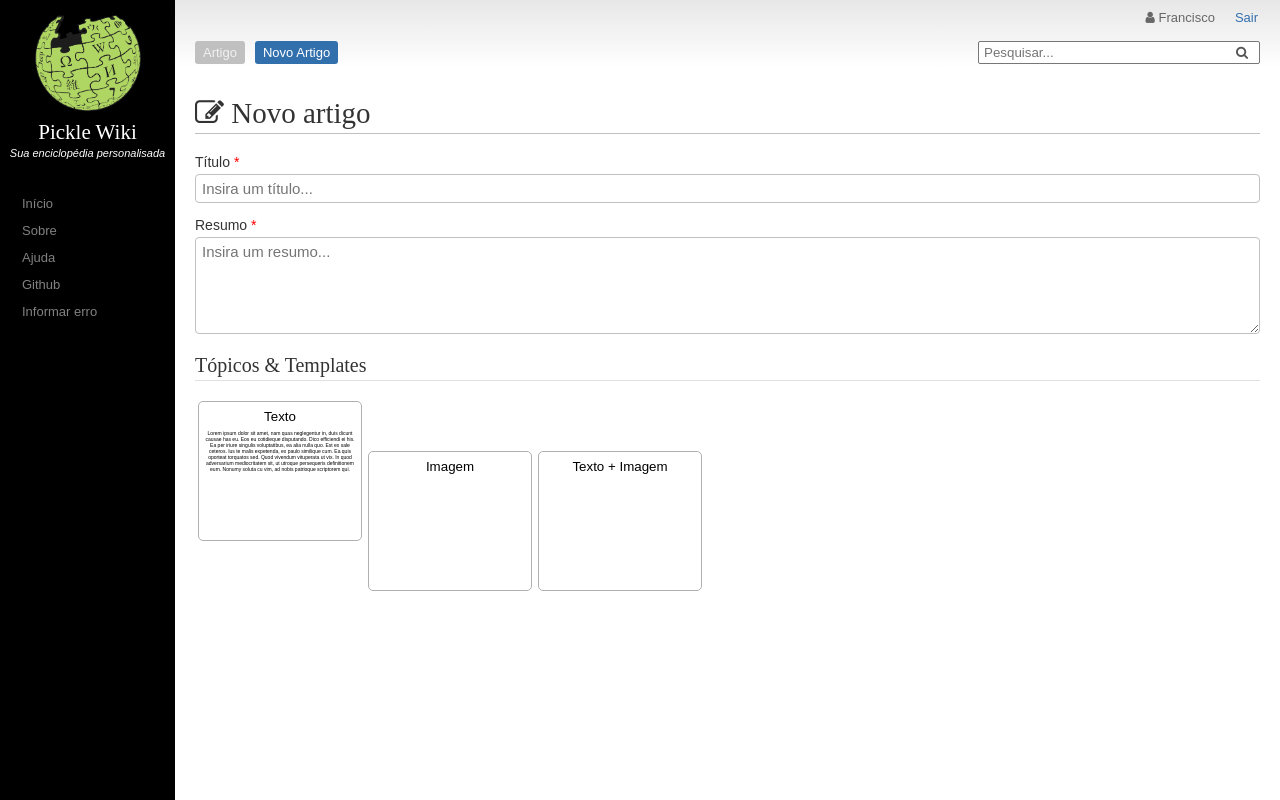
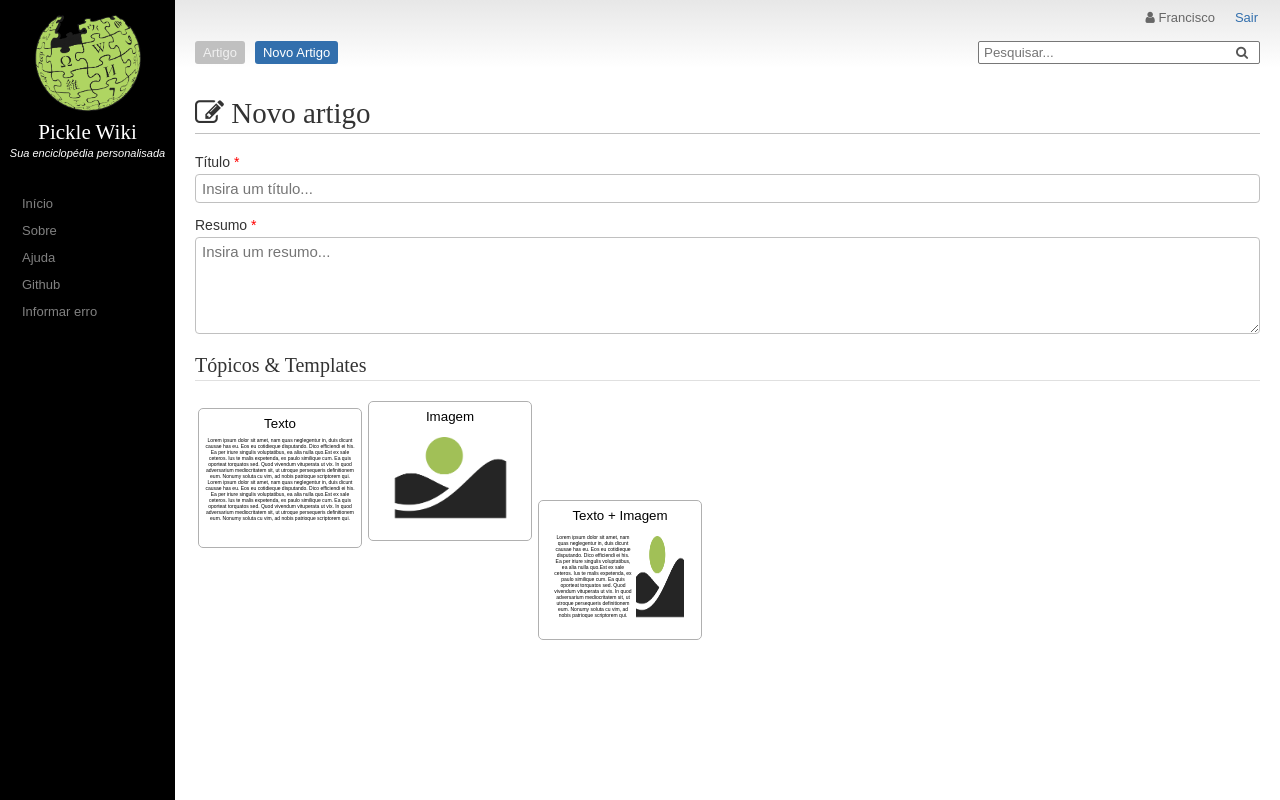
Before and after one commit to SamirSales/pickle-wiki-backend-springboot, a React (Create React App) app: page / in a window 1280 px wide. Built offline with nearby package versions, Linux system fonts and the light colour scheme.

Commit message:
TemplateButton

```diff
--- a/src/components/TemplateButton/TemplateButton.css
+++ b/src/components/TemplateButton/TemplateButton.css
@@ -34,3 +34,15 @@
 .temp-btn-text{
     font-size: 5px;
 }
+
+.temp-btn-div-img-text-text{
+    float: left;
+    width: 80px;
+    margin-left: 8px;
+    margin-right: 2px;
+}
+
+.temp-btn-div-img-text-img{
+    float: left;
+    width: 50px;
+}
--- a/src/components/TemplateButton/TemplateButton.js
+++ b/src/components/TemplateButton/TemplateButton.js
@@ -1,17 +1,23 @@
 
 import React from 'react';
+
+import image from '../../assets/img/image-icon.png';
 
 import './TemplateButton.css';
 
 const templateButton = ( props ) => {
 
-    let layout = <p className='temp-btn-text'>Lorem ipsum dolor sit amet, nam quas neglegentur in, duis dicunt causae has eu. Eos eu cotidieque disputando. Dico efficiendi ei his. Ea per iriure singulis voluptatibus, ea alia nulla quo.
-        Est ex sale ceteros. Ius te malis expetenda, ex paulo similique cum. Ea quis oporteat torquatos sed. Quod vivendum vituperata ut vix. In quod adversarium mediocritatem sit, ut utroque persequeris definitionem eum. Nonumy soluta cu vim, ad nobis patrioque scriptorem qui.</p>;
+    let text = "Lorem ipsum dolor sit amet, nam quas neglegentur in, duis dicunt causae has eu. Eos eu cotidieque disputando. Dico efficiendi ei his. Ea per iriure singulis voluptatibus, ea alia nulla quo.Est ex sale ceteros. Ius te malis expetenda, ex paulo similique cum. Ea quis oporteat torquatos sed. Quod vivendum vituperata ut vix. In quod adversarium mediocritatem sit, ut utroque persequeris definitionem eum. Nonumy soluta cu vim, ad nobis patrioque scriptorem qui.";
+
+    let layout = <p className='temp-btn-text'>{text} {text}</p>;
 
     if(props.type === 'image'){
-        layout = <p className='temp-btn-text'></p>;
+        layout = <img src={image} alt="Template com imagem" height="90" width="115" />;
     }else if(props.type === 'text-image'){
-        layout = <p className='temp-btn-text'></p>;
+        layout = <div>
+                <div className='temp-btn-div-img-text-text'><p className='temp-btn-text'>{text}</p></div>
+                <div className='temp-btn-div-img-text-img'><img src={image} alt="Template com imagem" height="90" width="50" /></div>
+            </div>;
     }
 
     return (
```
Also changed, not shown: src/assets/img/image-icon.png (added).
